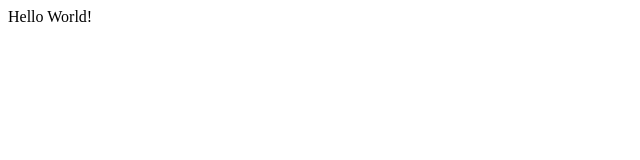
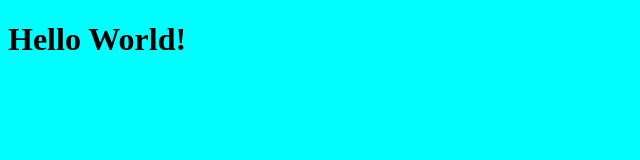
Before and after one commit to yang-zhuoyi/Git-Example-Remote, a plain HTML site: page index.html in a window 1280 px wide. Shown: the whole page, without its empty margins (0-640 px from the left). Drawn offline with Linux system fonts and the light colour scheme.

Commit message:
Create git.css; Modified index.html: h1 and import git.css

```diff
--- /dev/null
+++ b/git.css
@@ -0,0 +1,4 @@
+body
+{
+    background-color: aqua;
+}
--- a/index.html
+++ b/index.html
@@ -4,9 +4,10 @@
     <meta charset="UTF-8">
     <meta http-equiv="X-UA-Compatible" content="IE=edge">
     <meta name="viewport" content="width=device-width, initial-scale=1.0">
+    <link rel="stylesheet" type="text/css" href="git.css">
     <title>使用Git的教学</title>
 </head>
 <body>
-    Hello World!
+    <h1>Hello World!</h1>
 </body>
 </html>
```
